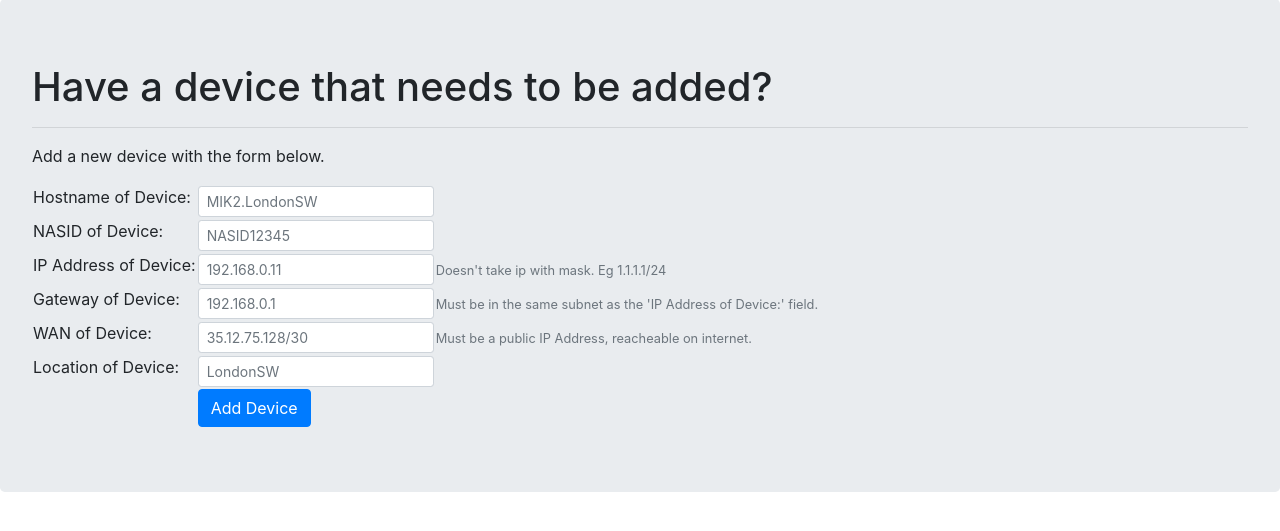
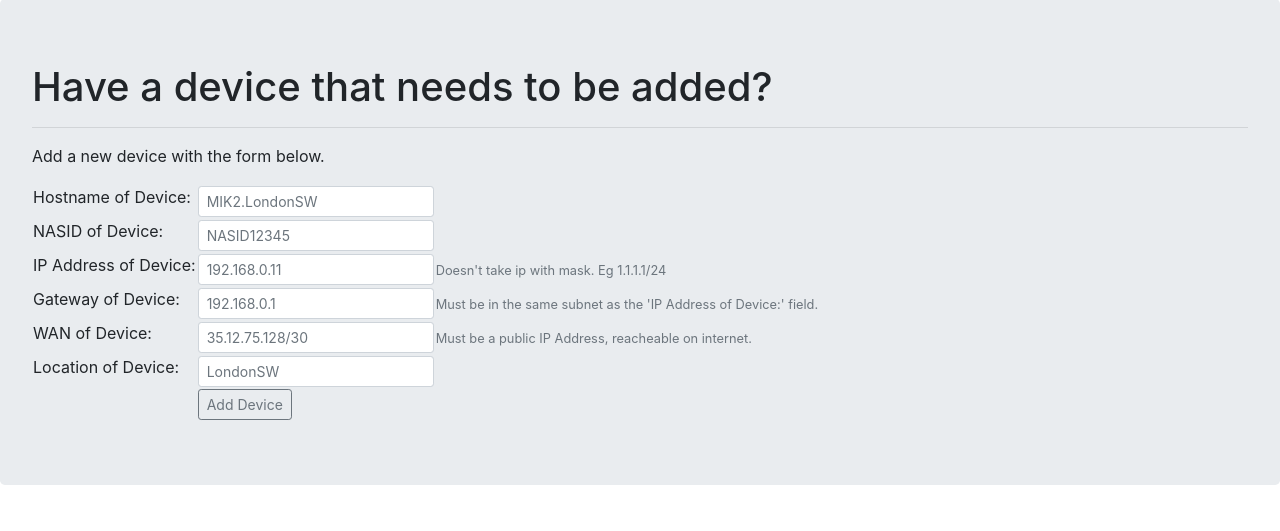
Before and after one commit to andreistefanciprian/flask_device_automation_tool, a Flask app: page /devices/add in a window 1280 px wide. Shown: the part 77-608 px from the top of the page. Run offline with Flask 2, Linux system fonts and the light colour scheme; some libraries are stand-ins or nearby versions.

Commit message:
adding new button

```diff
--- a/sabi/devices/templates/add.html
+++ b/sabi/devices/templates/add.html
@@ -55,7 +55,7 @@
       </tr>
       <tr>
         <td></td>
-        <td>{{ form.submit(class="btn btn-primary") }}</td>
+        <td>{{ form.submit(class="btn btn-outline-secondary btn-sm") }}</td>
       </tr>
     </table>
 
```
